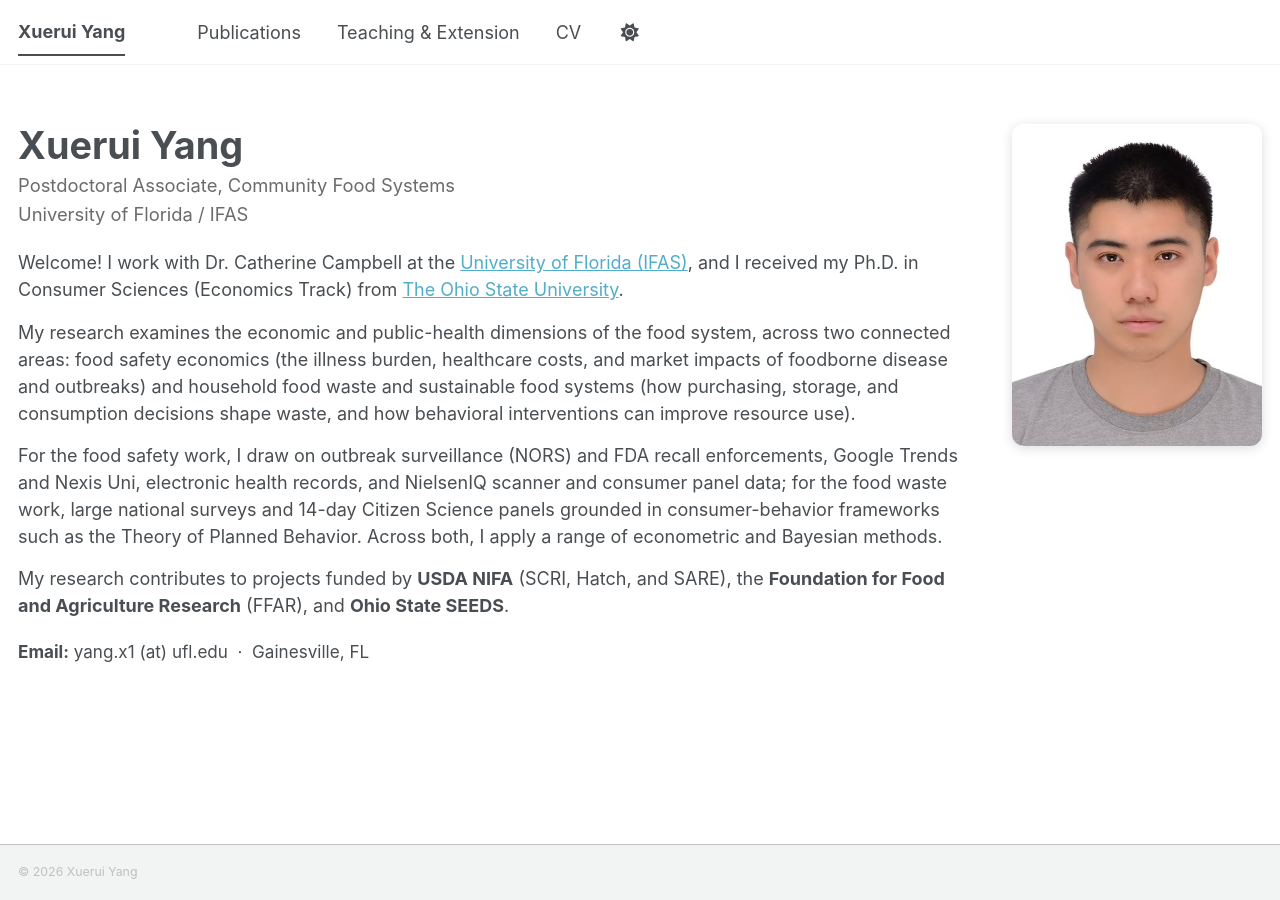
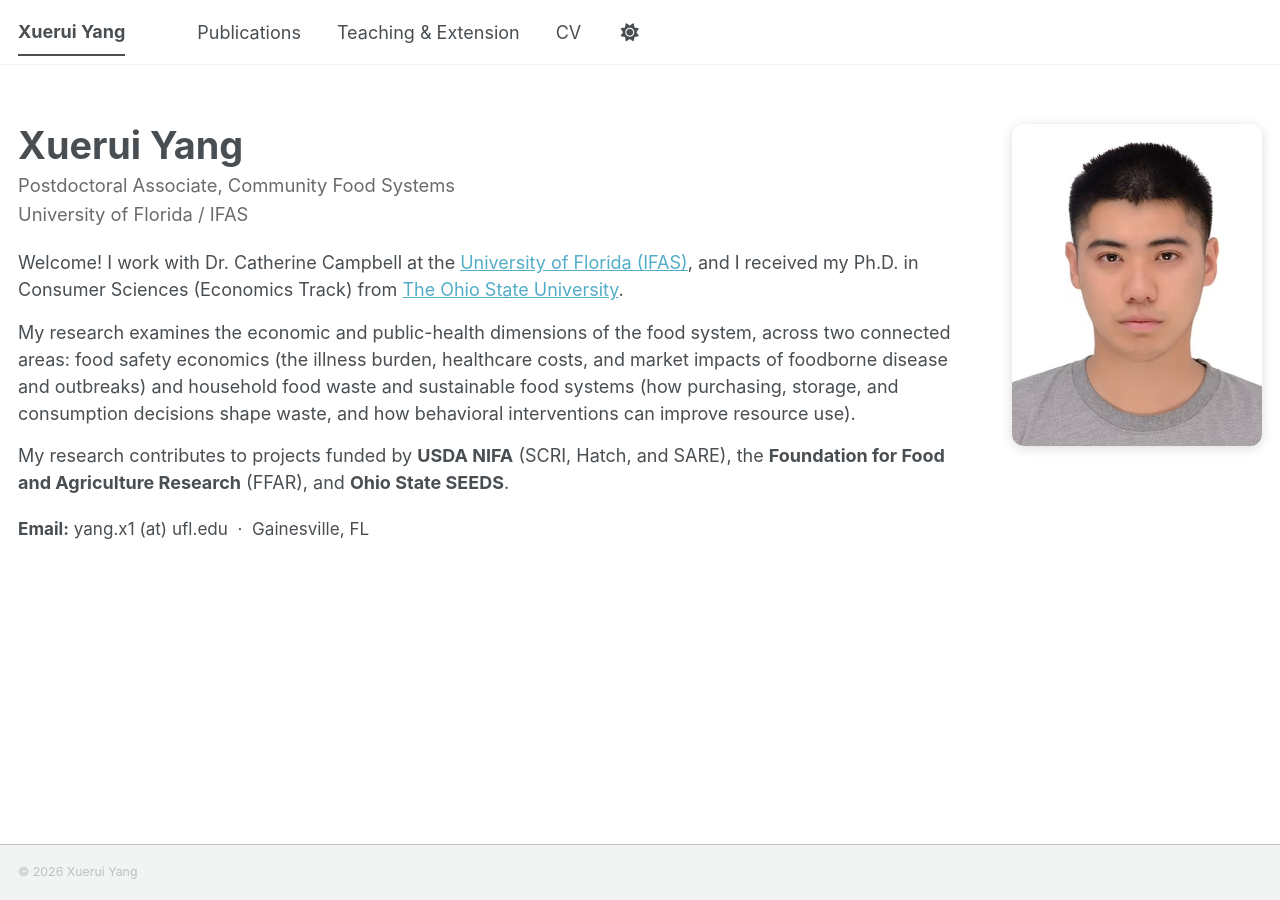
Before and after one commit to xueruiycool/xueruiycool.github.io, a Jekyll site: the page built from _pages/about.md, in a window 1280 px wide. Built offline with Jekyll 4.4.1, drawn with Linux system fonts in a browser that asks for light colours; a style sheet for code colours, icons or effects is not loaded.

Commit message:
Update about.md

```diff
--- a/_pages/about.md
+++ b/_pages/about.md
@@ -32,7 +32,6 @@ redirect_from:
     <div class="hero-body">
       <p>Welcome! I work with Dr. Catherine Campbell at the <a href="https://ifas.ufl.edu/">University of Florida (IFAS)</a>, and I received my Ph.D. in Consumer Sciences (Economics Track) from <a href="https://www.osu.edu/">The Ohio State University</a>.</p>
       <p>My research examines the economic and public-health dimensions of the food system, across two connected areas: food safety economics (the illness burden, healthcare costs, and market impacts of foodborne disease and outbreaks) and household food waste and sustainable food systems (how purchasing, storage, and consumption decisions shape waste, and how behavioral interventions can improve resource use).</p>
-<p>For the food safety work, I draw on outbreak surveillance (NORS) and FDA recall enforcements, Google Trends and Nexis Uni, electronic health records, and NielsenIQ scanner and consumer panel data; for the food waste work, large national surveys and 14-day Citizen Science panels grounded in consumer-behavior frameworks such as the Theory of Planned Behavior. Across both, I apply a range of econometric and Bayesian methods.</p>
       <p>My research contributes to projects funded by <strong>USDA NIFA</strong> (SCRI, Hatch, and SARE), the <strong>Foundation for Food and Agriculture Research</strong> (FFAR), and <strong>Ohio State SEEDS</strong>.</p>
     </div>
     <p class="hero-contact">
```
